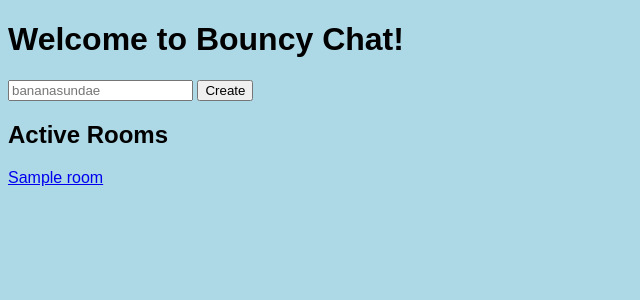
After one commit to zathaxx/bouncychat, a Node project: template views/index.ejs in a window 1280 px wide. The commit adds this page. Shown: the top 300 px of the page, without its empty margins (0-640 px from the left). Run offline with Node 20 templates, Linux system fonts and the light colour scheme; the template is opened without the code that fills it: most values are stand-ins (such as "Sample title", 1, 10 or a date in 2020).

Commit message:
Refactor code and add homepage

```diff
--- a/db.js
+++ b/db.js
@@ -25,6 +25,10 @@ class Client {
         return await this.client.query('SELECT * FROM MESSAGE WHERE room_name = $1 ORDER BY time ASC', [name])
     }
 
+    async getAllRooms() {
+	return await this.client.query('SELECT * FROM ROOM')
+    }
+
     async close() {
         this.client.release()
     }
--- a/index.js
+++ b/index.js
@@ -13,7 +13,7 @@ require('express-ws')(app)
 const wss_map = new Map()
 
 app.set('view engine', 'ejs')
-app.set('views', path.join(__dirname, 'client'));
+app.set('views', path.join(__dirname, 'views'));
 
 app.ws('/ws/:room', async function(ws, req) {
     let room_name = req.params.room
@@ -44,7 +44,7 @@ app.ws('/ws/:room', async function(ws, req) {
     });
 });
 
-app.use(express.static('client'))
+app.use(express.static('static'))
 
 app.get('/:room', async (req, res) => {
   let client = new db.Client
@@ -59,13 +59,22 @@ app.get('/:room', async (req, res) => {
     chat_log.push(m)
   }
 
-  res.render('index', {
+  res.render('room', {
 	chat_log:
 	    chat_log
 	})
   await client.close()
 })
 
+app.get('/', async (req, res) => {
+    let client = new db.Client
+    await client.open()
+    let rooms = (await client.getAllRooms()).rows
+    res.render('index', {
+	rooms: rooms
+    })
+})
+
 app.listen(port, () => {
     console.log(`Example app listening on port ${port}`)
 })
--- a/package.json
+++ b/package.json
@@ -27,5 +27,9 @@
   },
   "devDependencies": {
     "nodemon": "^3.1.3"
+  },
+  "nodemonConfig": {
+    "watch": ["index.js", "views/"],
+    "ext": "js,json,html"
   }
 }
--- /dev/null
+++ b/static/main.js
@@ -0,0 +1,4 @@
+document.getElementById('loadroom').addEventListener('click', (e) => {
+    const roomid = document.getElementById('roomid').value
+    window.location.href += roomid
+})
--- a/client/style.css
+++ b/static/style.css
@@ -2,6 +2,12 @@ body {
     background-color: lightblue;
     font-family: Arial;
 }
+
+/* Front page styling */
+
+
+
+/* Chatroom styling */
 
 .boxes {
     display: flex;
@@ -47,7 +53,7 @@ body {
     content: ': ';
 }
 
-input[type=text] {
+#message-text {
     width: 90%;
     margin: auto;
     /*display: inline-block;*/
--- /dev/null
+++ b/views/head.ejs
@@ -0,0 +1,4 @@
+<title>Bouncy Chat!</title>
+<meta charset="UTF-8" />
+<link href="/style.css" rel="stylesheet" />
+<link href="logo.png" rel="icon" />
--- /dev/null
+++ b/views/index.ejs
@@ -0,0 +1,24 @@
+<!DOCTYPE html>
+<html>
+  <head>
+    <%- include('head'); -%>
+  </head>
+  <body>
+    <h1>Welcome to Bouncy Chat!</h1>
+    <div>
+      <input id="roomid" placeholder="bananasundae" />
+      <button id="loadroom">Create</button>
+    </div>
+
+    <div id="active-chatrooms">
+      <h2>Active Rooms</h2>
+      <% rooms.forEach((room) => { %>
+      <div>
+	<a href="/<%= room %>"><%= room.name %></a>
+      </div>
+      <% }) %>
+    </div>
+
+    <script src="main.js"></script>
+  </body>
+</html>
--- a/client/index.ejs
+++ b/views/room.ejs
@@ -1,10 +1,7 @@
 <!DOCTYPE html>
 <html>
   <head>
-    <title>Bouncy Chat!</title>
-    <meta charset="UTF-8" />
-    <link href="/style.css" rel="stylesheet" />
-    <link href="logo.png" rel="icon" />
+    <%- include('head'); -%>
   </head>
   <body>
     <div class="boxes">
```
Also changed, not shown: static/client.js (renamed from client/client.js), static/logo.png (renamed from client/logo.png).
